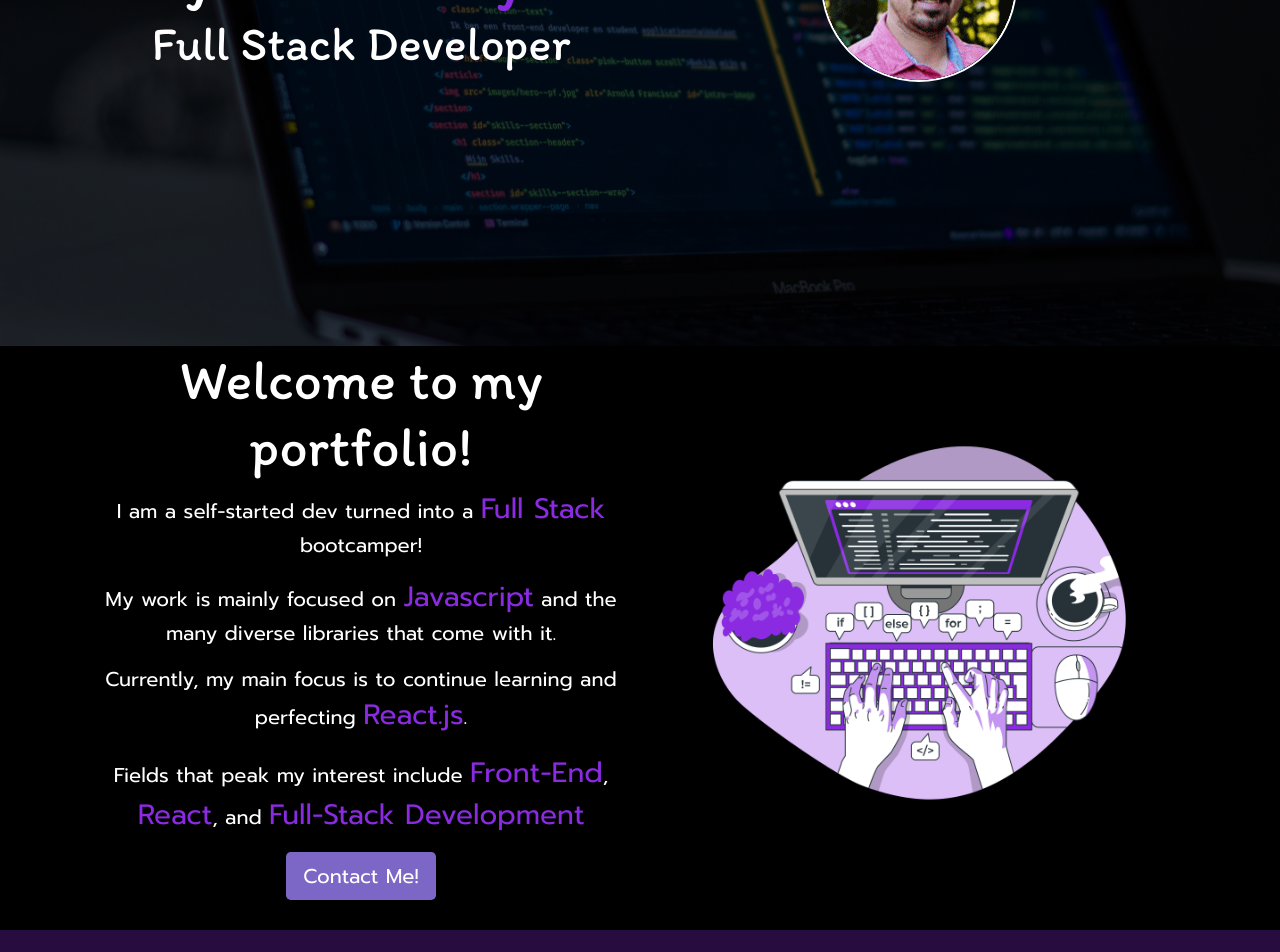
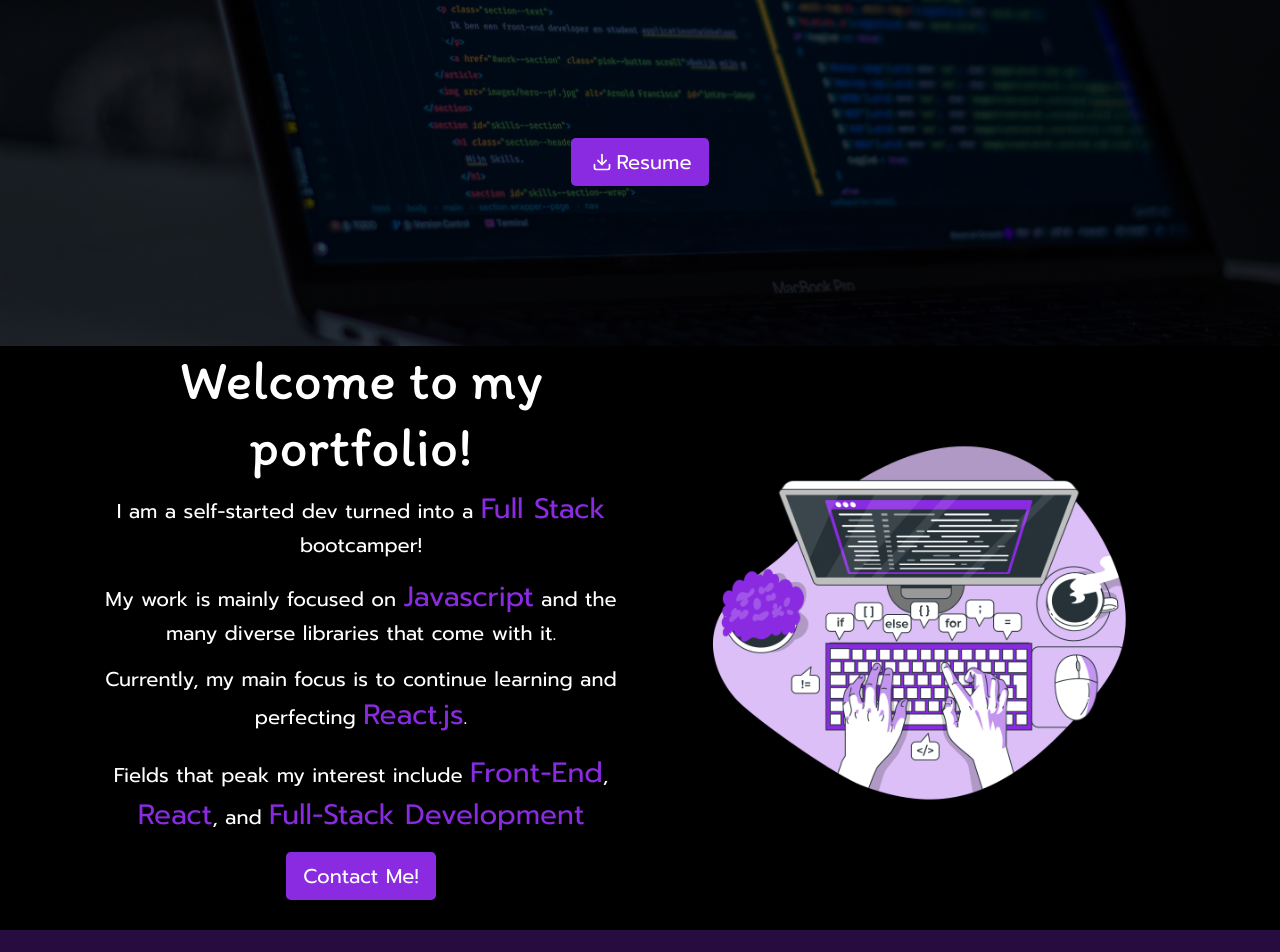
Before and after one commit to Youngin9210/kmydev-react-portfolio, a React (Create React App) app: page /home in a window 1280 px wide. Shown: the part 460-1412 px from the top of the page. Built offline with nearby package versions, Linux system fonts and the light colour scheme.

Commit message:
created a resume btn component for a downloadable resume

```diff
--- a/src/pages/Home/Hero.js
+++ b/src/pages/Home/Hero.js
@@ -1,16 +1,18 @@
 import React from 'react';
 import { Container } from 'react-bootstrap';
 import Header from './Header';
+import ResumeBtn from './ResumeBtn';
 
 export default function Hero() {
 	return (
 		<Container
 			fluid
 			id="hero"
-			className="d-flex justify-content-center align-items-center"
+			className="d-flex justify-content-center align-items-center flex-column justify-content-evenly"
 		>
 			<div id="overlay"></div>
 			<Header />
+			<ResumeBtn />
 		</Container>
 	);
 }
--- /dev/null
+++ b/src/pages/Home/ResumeBtn.js
@@ -0,0 +1,17 @@
+import React from 'react';
+import { FiDownload } from 'react-icons/fi';
+import { Link } from 'react-router-dom';
+import resume from './assets/resume.pdf';
+
+export default function ResumeBtn() {
+	return (
+		<Link
+			id="resumeBtn"
+			to={resume}
+			target="_blank"
+			className="btn btn-lg d-flex align-items-center"
+		>
+			<FiDownload className="m-1" /> <span>Resume</span>
+		</Link>
+	);
+}
--- a/src/pages/Home/assets/style/index.css
+++ b/src/pages/Home/assets/style/index.css
@@ -50,8 +50,14 @@
   top: 15%;
 }
 
+#hero #resumeBtn {
+  z-index: 2;
+  background: #8a2be2;
+  color: white;
+}
+
 #intro .contactBtn {
-  background: #7d67c6;
+  background: #8a2be2;
   color: white;
 }
 
--- a/src/pages/Home/assets/style/index.scss
+++ b/src/pages/Home/assets/style/index.scss
@@ -38,11 +38,16 @@
 		position: relative;
 		top: 15%;
 	}
+	#resumeBtn {
+		z-index: 2;
+		background: #8a2be2;
+		color: white;
+	}
 }
 
 #intro {
 	.contactBtn {
-		background: #7d67c6;
+		background: #8a2be2;
 		color: white;
 	}
 	.contactBtn:hover {
```
Also changed, not shown: 2 other files (tests, documents, lock files or other folders).
